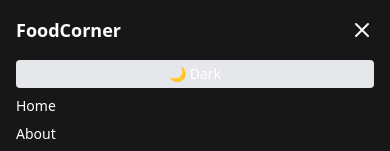
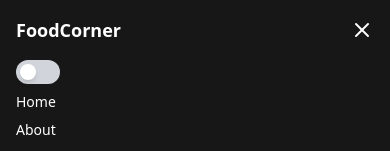
Before and after one commit to Afrafayas/Food-order-website, a React (Vite) app: page / in a window 390 px wide. Both pictures are taken after a click on the button 362 px from the left and 30 px from the top of the page. Shown: the top 151 px of the page. Built offline with nearby package versions, Linux system fonts and the light colour scheme.

Commit message:
Resolved darkmode togglt in mobile view

```diff
--- a/src/Layout/NavBar.jsx
+++ b/src/Layout/NavBar.jsx
@@ -104,10 +104,15 @@ const Navbar = ({ darkMode, setDarkMode }) => {
         <div className="md:hidden mt-4 flex flex-col gap-2 text-white text-sm">
           {/* Dark mode toggle */}
           <button
-            onClick={() => setDarkMode(!darkMode)}
-            className="px-3 py-1 rounded bg-gray-200 dark:bg-gray-800 dark:text-white"
+          onClick={() => setDarkMode(!darkMode)}
+          className="relative inline-flex items-center h-6 w-11 rounded-full transition-colors duration-300 focus:outline-none bg-gray-300 dark:bg-gray-600"
           >
-            {darkMode ? "☀️ Light" : "🌙 Dark"}
+            {/* Circle */}
+            <span
+            className={`inline-block h-4 w-4 transform bg-white rounded-full shadow-md transition-transform duration-300 ${
+            darkMode ? "translate-x-5" : "translate-x-1"
+            }`}
+            />
           </button>
 
           {!isAuthenticated && (
```
